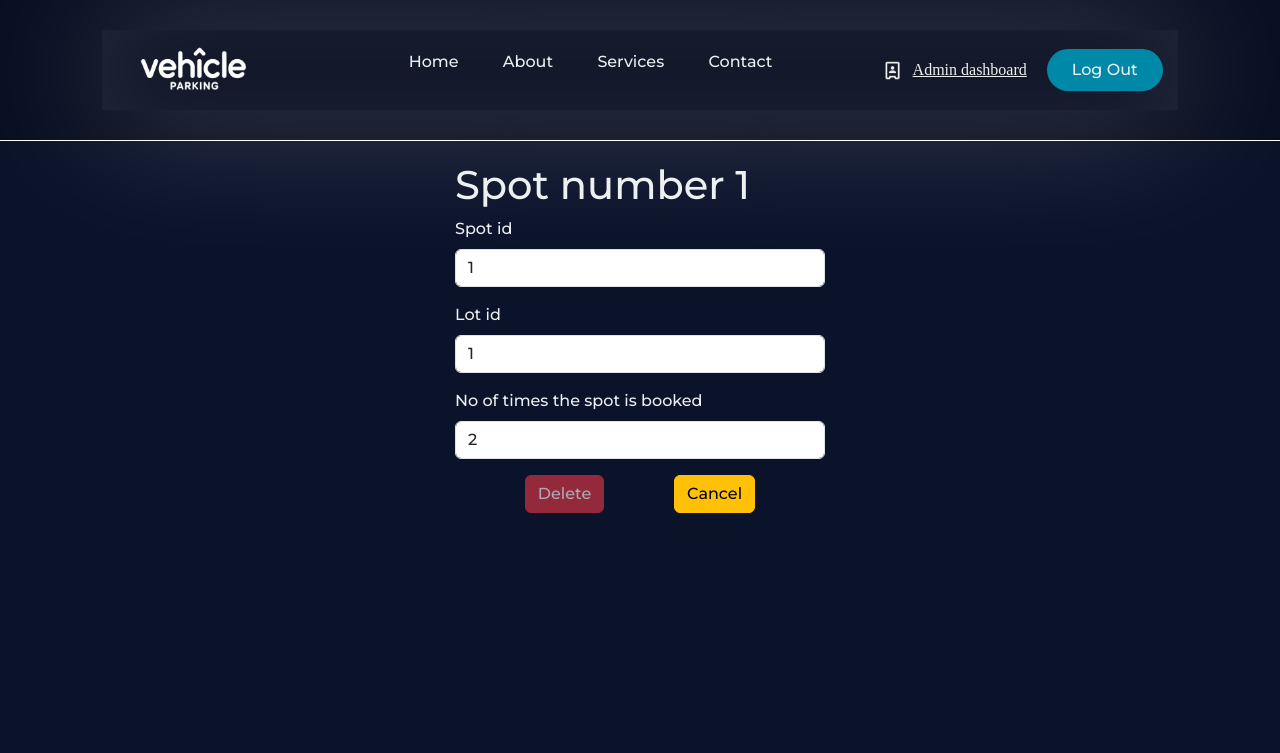
After one commit to AayushKotwani3/Vehicle-Parking-App-V1, a Flask app: page /view-parking-spot/Available/1 in a window 1280 px wide. The commit adds this page. Shown: the top 753 px of the page. Run offline with Flask 3, Linux system fonts and the light colour scheme; some web fonts are replaced.

Commit message:
Added delete spot functionality only if the spot has no past records

```diff
--- a/Application/controllers.py
+++ b/Application/controllers.py
@@ -198,14 +198,15 @@ def view_lot(lot_id):
 
     return render_template('view_parkinglot.html',parking_spots=parking_spots)
 
-@app.route('view-parking-spot/Available/<int:spot_id>')
+@app.route('/view-parking-spot/Available/<int:spot_id>')
 def available_spot(spot_id):
     available_spot=Parkingspots.query.filter_by(id=spot_id).first()
     parking_count=Parkingrecords.query.filter_by(spot_id=spot_id).count()
-    return render_template('Available_spot.html',available_spot=available_spot,parking_count=parking_count)
+    parking_record=Parkingrecords.query.filter_by(spot_id=spot_id).first()
+    return render_template('Available_spot.html',available_spot=available_spot,parking_count=parking_count,parking_record=parking_record)
 
 
-@app.route('view-parking-spot/Occupied/<int:spot_id>')
+@app.route('/view-parking-spot/Occupied/<int:spot_id>')
 def occupied_spot(spot_id):
     occupied_spot=Parkingspots.query.filter_by(id=spot_id).first()
     parking_count=Parkingrecords.query.filter_by(spot_id=spot_id).count()
@@ -213,3 +214,19 @@ def occupied_spot(spot_id):
     user_id=parking_record.user_id
     user_details=User.query.filter_by(id=user_id)
     return render_template('Occupied_spot.html',occupied_spot=occupied_spot,parking_count=parking_count,parking_record=parking_record,user_details=user_details)
+
+@app.route('/view-parking-spot/Available/Delete/<int:spot_id>',methods=['POST'])
+def spot_delete(spot_id):
+    button_value=request.form.get('button_value')
+    Parkingspot=Parkingspots.query.filter_by(id=spot_id).first()
+    lot_id=Parkingspot.lot_id
+
+
+    if button_value=='Delete':
+        db.session.delete(Parkingspot)
+        db.session.commit()
+
+        return redirect(url_for('view_lot',lot_id=lot_id))
+
+    else:
+        return redirect(url_for('view_lot',lot_id=lot_id))
--- a/static/style.css
+++ b/static/style.css
@@ -291,3 +291,8 @@ li,a,button{
 }
 /* #b0413e	for occupied */
 /* #2a9d8f for available */
+
+.form-buttons{
+    display: flex;
+    justify-content: space-evenly;
+}
--- /dev/null
+++ b/templates/Available_spot.html
@@ -0,0 +1,71 @@
+{% extends 'admin_base.html' %}
+
+{% block title %} View lot {% endblock %}
+
+{% block content %}
+
+<div class="form_canvas">
+                    <div id="Available-spot-card" class="form-card">
+                        {% if parking_count==0 %}
+                            <h1>Spot number {{available_spot.spot_number}}</h1>
+                            <form action="/view-parking-spot/Available/Delete/{{available_spot.id}}" method="POST">
+                            <div class="mb-3" >
+                                <label for="spot-id" class="form-label">Spot id</label>
+                                <input type="text" class="form-control" id="spot-id"  name="spot_id" value="{{ available_spot.id }}" readonly>
+                            </div>
+                            <div class="mb-3" >
+                                <label for="lot-id" class="form-label">Lot id</label>
+                                <input type="text" class="form-control" id="lot-id"  name="spot_id" value="{{ available_spot.lot_id }}" readonly>
+                            </div>
+
+                            <div class="mb-3" >
+                                <label for="parking-count" class="form-label">No of times the spot is booked</label>
+                                <input type="text" class="form-control" id="parking-count"  name="parking_count" value="{{ parking_count }}" readonly>
+                            </div>
+
+
+                            <div class="form-buttons">
+                            <div style="text-align: center; display: inline-block;">
+                                <input type="submit" class="btn btn-danger" name="button_value" value="Delete">
+                            </div>
+                                <div style="text-align: center; display: inline-block;">
+                                <input type="submit" class="btn btn-warning" name="button_value" value="Cancel">
+                                <br>
+                               </div>
+                            </div>
+                            </form>
+                        {% else %}
+                                <h1>Spot number {{available_spot.spot_number}}</h1>
+                            <form action="" method="POST">
+                            <div class="mb-3" >
+                                <label for="spot-id" class="form-label">Spot id</label>
+                                <input type="text" class="form-control" id="spot-id"  name="spot_id" value="{{ available_spot.id }}" readonly>
+                            </div>
+                            <div class="mb-3" >
+                                <label for="lot-id" class="form-label">Lot id</label>
+                                <input type="text" class="form-control" id="lot-id"  name="spot_id" value="{{ available_spot.lot_id }}" readonly>
+                            </div>
+
+                            <div class="mb-3" >
+                                <label for="parking-count" class="form-label">No of times the spot is booked</label>
+                                <input type="text" class="form-control" id="parking-count"  name="parking_count" value="{{ parking_count }}" readonly>
+                            </div>
+
+
+                            <div class="form-buttons">
+                            <div style="text-align: center; display: inline-block;">
+                                <input type="submit" class="btn btn-danger" value="Delete" disabled>
+                                </div>
+                               <div style="text-align: center; display: inline-block;">
+                                <input type="submit" class="btn btn-warning" name="button_value" value="Cancel">
+                                <br>
+                               </div>
+                             </div>
+                            </div>
+
+                            </form>
+                        {% endif %}
+                    </div>
+                </div>
+
+{% endblock %}
--- a/templates/release_parkingspot.html
+++ b/templates/release_parkingspot.html
@@ -5,7 +5,7 @@
 {% block content %}
 
                 <div class="form_canvas">
-                    <div id="relese-spot-card" class="form-card">
+                    <div id="release-spot-card" class="form-card">
 
                         <h1>Release Your Spot</h1>
                         <form action="/release-parking-spot/{{parking_record.id}}" method="POST">
@@ -14,12 +14,12 @@
                             <input type="text" class="form-control" id="spot-id"  name="spot_id" value="{{ parking_record.spot_id }}" readonly>
                         </div>
                         <div class="mb-3" >
-                            <label for="vehicle-number" class="form-label">Enter your vehicle number</label>
+                            <label for="vehicle-number" class="form-label"> vehicle number</label>
                             <input type="text" class="form-control" id="vehicle-number"  name="vehicle_number"  value="{{ parking_record.vehicle_number }}" readonly>
                         </div>
                         <div class="mb-3" >
                             <label for="parking-time" class="form-label">Parking time</label>
-                            <input type="text" class="form-control" id="parking-time"  name="parking_time" value="{{parking_record.parking_timestamp.strftime('%d-%m-%Y %I:%M %p')}}"" readonly>
+                            <input type="text" class="form-control" id="parking-time"  name="parking_time" value="{{parking_record.parking_timestamp.strftime('%d-%m-%Y %I:%M %p')}}" readonly>
                         </div>
                         <div class="mb-3" >
                             <label for="parking-time" class="form-label">Leaving time</label>
```
Also changed, not shown: instance/parkingapp.sqlite.
